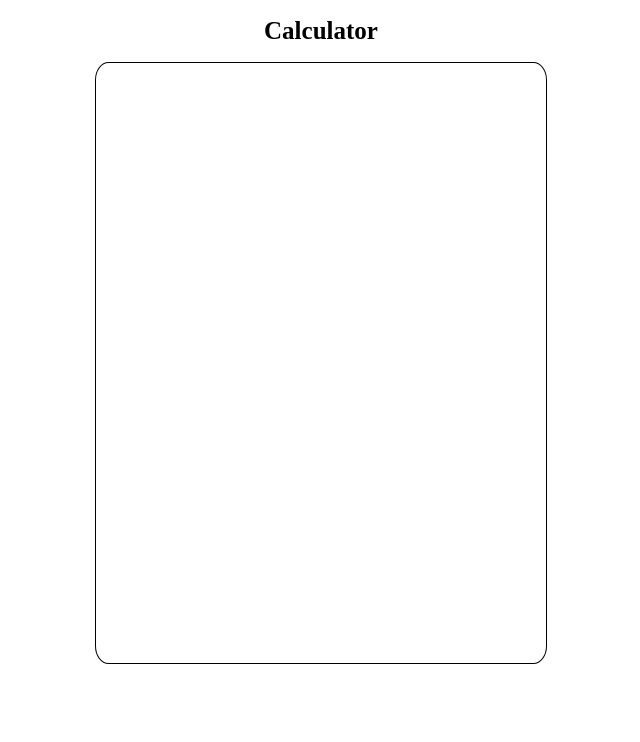
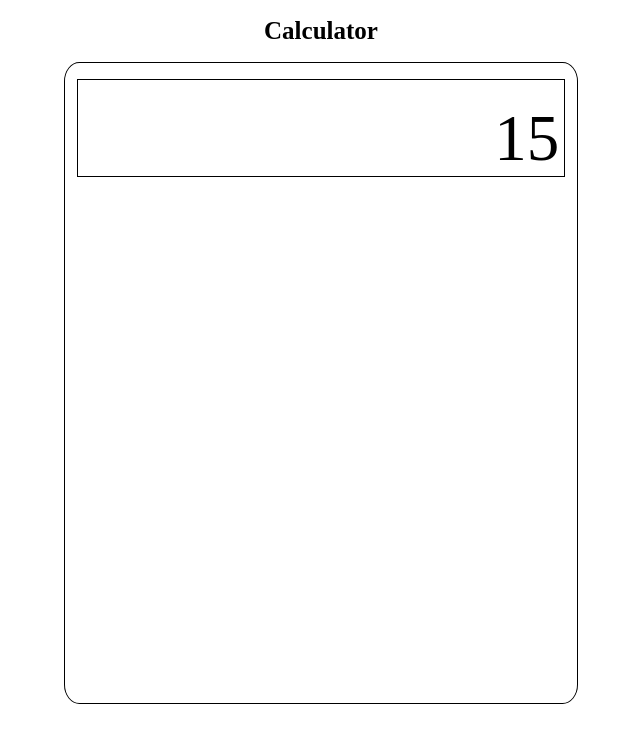
Before and after one commit to Nothing-Too-Fancy/calculator, a plain HTML site: page index.html in a window 1280 px wide. Shown: the whole page, without its empty margins (319-959 px from the left). Drawn offline with Linux system fonts and the light colour scheme.

Commit message:
added display to the calculator

```diff
--- a/css/styles.css
+++ b/css/styles.css
@@ -14,6 +14,24 @@ html {
    margin-right: auto;
    border: 1px solid black;
    border-radius: 3%;
-   width: 45rem;
-   height: 60rem;
+   width: 40vw;
+   height: 80vh;
 }
+
+.display {
+   position: relative;
+   margin-top: 2vh;
+   margin-left: auto;
+   margin-right: auto;
+   border: 1px solid black;
+   width: 95%;
+   height: 15%;
+}
+
+.display .display-content {
+   position: absolute;
+   right: 5px;
+   bottom: 0px;
+   text-align: right;
+   font-size: 6.5rem;
+}
--- a/index.html
+++ b/index.html
@@ -16,7 +16,9 @@
    <main>
       <h1 class='title'>Calculator</h1>
       <div class='calculator'>
-
+         <div class='display'>
+            <div class='display-content'>15</div>
+         </div>
       </div>
    </main>
    <script src="js/scripts.js"></script>
```
